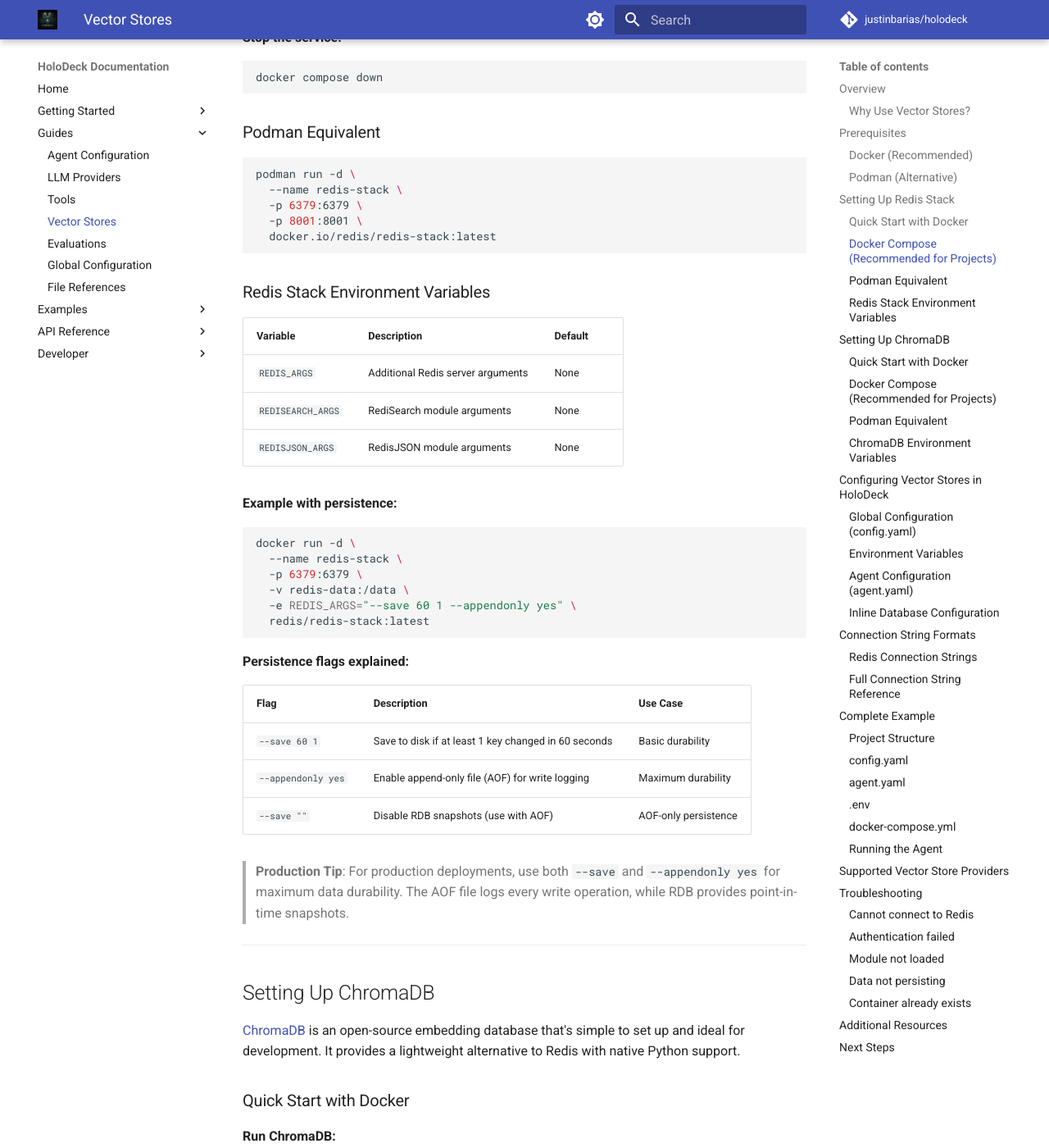
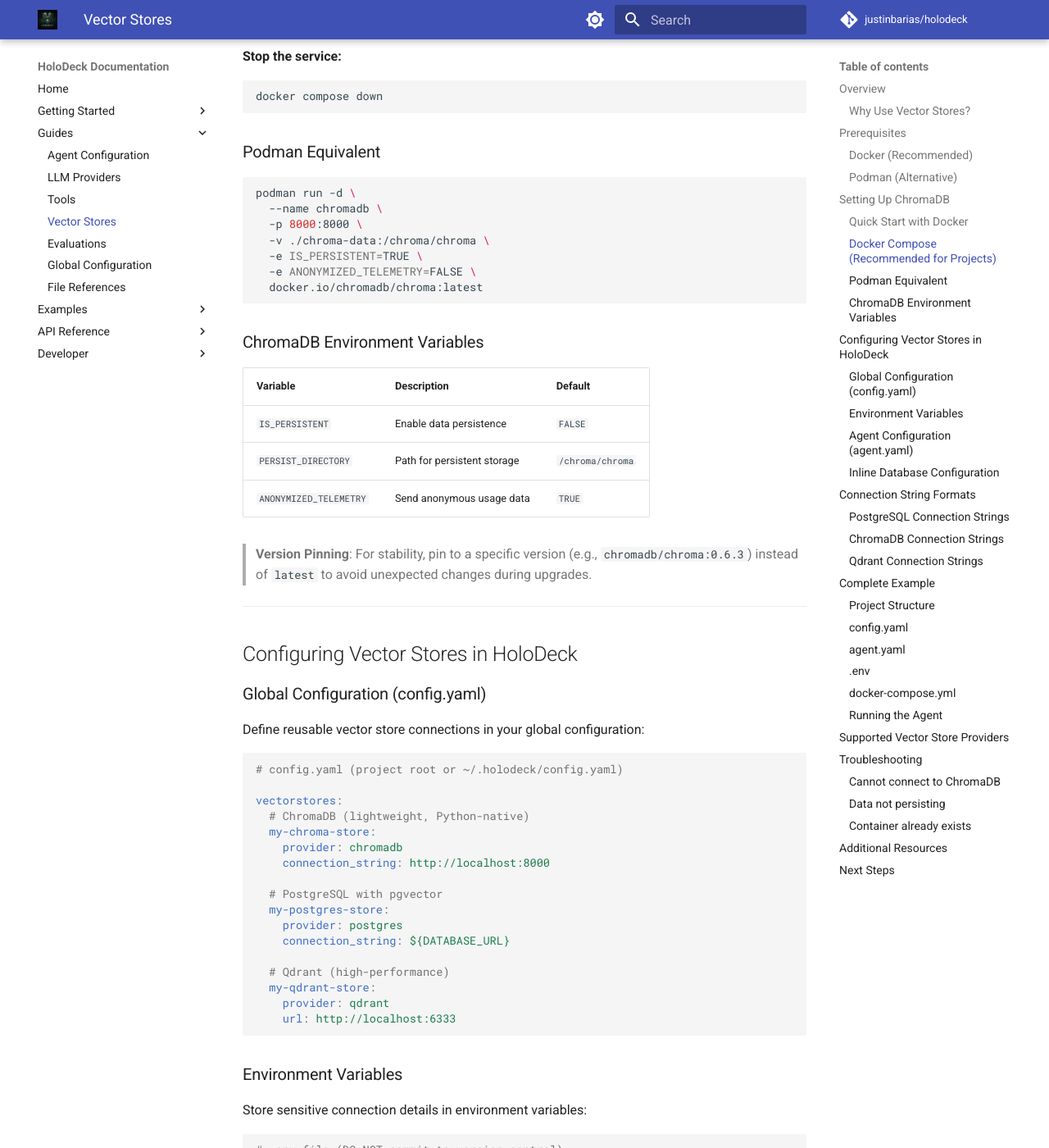
Before and after one commit to justinbarias/holodeck, an MkDocs documentation site: the page built from docs/guides/vector-stores.md, in a window 1280 px wide and 1400 px high, scrolled down 2719 px. Shown: the whole window at 82% size. Built offline with MkDocs 1.6.1 and Material for MkDocs 9.7.7, drawn with Linux system fonts in a browser that asks for light colours; comment, search, counter and statistics services are not loaded; some of the changed text lies outside the part shown.

Commit message:
Remove redis support

````diff
--- a/docs/guides/vector-stores.md
+++ b/docs/guides/vector-stores.md
@@ -61,114 +61,9 @@
 
 ---
 
-## Setting Up Redis Stack
-
-[Redis Stack](https://hub.docker.com/r/redis/redis-stack) is the recommended vector store for development. It includes Redis with the RediSearch and RedisJSON modules required for vector similarity search.
-
-### Quick Start with Docker
-
-**Run Redis Stack:**
-
-```bash
-docker run -d \
-  --name redis-stack \
-  -p 6379:6379 \
-  -p 8001:8001 \
-  redis/redis-stack:latest
-```
-
-This exposes:
-
-- **Port 6379**: Redis server (for HoloDeck connections)
-- **Port 8001**: RedisInsight web UI (optional, for debugging)
-
-**Verify Redis is running:**
-
-```bash
-docker exec -it redis-stack redis-cli ping
-# PONG
-```
-
-### Docker Compose (Recommended for Projects)
-
-Create a `docker-compose.yml` file in your project root:
-
-```yaml
-version: "3.8"
-
-services:
-  redis:
-    image: redis/redis-stack:latest
-    container_name: holodeck-redis
-    ports:
-      - "6379:6379"
-      - "8001:8001"
-    volumes:
-      - redis-data:/data
-    environment:
-      - REDIS_ARGS=--save 60 1
-    restart: unless-stopped
-
-volumes:
-  redis-data:
-```
-
-**Start the service:**
-
-```bash
-docker compose up -d
-```
-
-**Stop the service:**
-
-```bash
-docker compose down
-```
-
-### Podman Equivalent
-
-```bash
-podman run -d \
-  --name redis-stack \
-  -p 6379:6379 \
-  -p 8001:8001 \
-  docker.io/redis/redis-stack:latest
-```
-
-### Redis Stack Environment Variables
-
-| Variable | Description | Default |
-|----------|-------------|---------|
-| `REDIS_ARGS` | Additional Redis server arguments | None |
-| `REDISEARCH_ARGS` | RediSearch module arguments | None |
-| `REDISJSON_ARGS` | RedisJSON module arguments | None |
-
-**Example with persistence:**
-
-```bash
-docker run -d \
-  --name redis-stack \
-  -p 6379:6379 \
-  -v redis-data:/data \
-  -e REDIS_ARGS="--save 60 1 --appendonly yes" \
-  redis/redis-stack:latest
-```
-
-**Persistence flags explained:**
-
-| Flag | Description | Use Case |
-|------|-------------|----------|
-| `--save 60 1` | Save to disk if at least 1 key changed in 60 seconds | Basic durability |
-| `--appendonly yes` | Enable append-only file (AOF) for write logging | Maximum durability |
-| `--save ""` | Disable RDB snapshots (use with AOF) | AOF-only persistence |
-
-> **Production Tip**: For production deployments, use both `--save` and `--appendonly yes` for maximum data durability. The AOF file logs every write operation, while RDB provides point-in-time snapshots.
-
----
-
 ## Setting Up ChromaDB
 
-[ChromaDB](https://www.trychroma.com/) is an open-source embedding database that's simple to set up and ideal for development. It provides a lightweight alternative to Redis with native Python support.
+[ChromaDB](https://www.trychroma.com/) is an open-source embedding database that's simple to set up and ideal for development. It provides a lightweight vector database with native Python support.
 
 ### Quick Start with Docker
 
@@ -266,25 +161,20 @@
 # config.yaml (project root or ~/.holodeck/config.yaml)
 
 vectorstores:
-  # Redis with Hashset storage (recommended for most use cases)
-  my-redis-store:
-    provider: redis-hashset
-    connection_string: redis://localhost:6379
-
-  # Redis with JSON storage (for complex nested data)
-  my-redis-json:
-    provider: redis-json
-    connection_string: ${REDIS_URL}
-
   # ChromaDB (lightweight, Python-native)
   my-chroma-store:
     provider: chromadb
     connection_string: http://localhost:8000
 
-  # Production Redis with authentication
-  production-redis:
-    provider: redis-hashset
-    connection_string: redis://:${REDIS_PASSWORD}@${REDIS_HOST}:6379
+  # PostgreSQL with pgvector
+  my-postgres-store:
+    provider: postgres
+    connection_string: ${DATABASE_URL}
+
+  # Qdrant (high-performance)
+  my-qdrant-store:
+    provider: qdrant
+    url: http://localhost:6333
 ```
 
 ### Environment Variables
@@ -293,9 +183,8 @@
 
 ```bash
 # .env file (DO NOT commit to version control)
-REDIS_URL=redis://localhost:6379
-REDIS_HOST=redis.example.com
-REDIS_PASSWORD=your-secure-password
+DATABASE_URL=postgresql://user:password@localhost:5432/mydb
+QDRANT_API_KEY=your-api-key
 ```
 
 ### Agent Configuration (agent.yaml)
@@ -321,7 +210,7 @@
     description: Search the knowledge base for relevant information
     type: vectorstore
     source: knowledge_base/
-    database: my-redis-store  # Reference to config.yaml
+    database: my-chroma-store  # Reference to config.yaml
 ```
 
 ### Inline Database Configuration
@@ -335,45 +224,35 @@
     type: vectorstore
     source: docs/
     database:
-      provider: redis-hashset
-      connection_string: redis://localhost:6379
+      provider: chromadb
+      connection_string: http://localhost:8000
 ```
 
 ---
 
 ## Connection String Formats
 
-### Redis Connection Strings
+### PostgreSQL Connection Strings
 
 | Format | Example |
 |--------|---------|
-| Basic | `redis://localhost:6379` |
-| With password | `redis://:${REDIS_PASSWORD}@localhost:6379` |
-| With username | `redis://${REDIS_USER}:${REDIS_PASSWORD}@localhost:6379` |
-| With database | `redis://localhost:6379/0` |
-| TLS/SSL | `rediss://localhost:6379` |
+| Basic | `postgresql://localhost:5432/mydb` |
+| With credentials | `postgresql://user:password@localhost:5432/mydb` |
+| With SSL | `postgresql://user:password@host:5432/mydb?sslmode=require` |
 
-### Full Connection String Reference
+### ChromaDB Connection Strings
 
-```
-redis[s]://[[username:]password@]host[:port][/database]
-```
+| Format | Example |
+|--------|---------|
+| HTTP | `http://localhost:8000` |
+| HTTPS | `https://chroma.example.com` |
 
-**Examples (using environment variables for security):**
+### Qdrant Connection Strings
 
-```yaml
-# Local development
-connection_string: redis://localhost:6379
-
-# With authentication (use environment variables!)
-connection_string: redis://:${REDIS_PASSWORD}@localhost:6379
-
-# Remote server with TLS
-connection_string: rediss://${REDIS_USER}:${REDIS_PASSWORD}@${REDIS_HOST}:6380
-
-# Specific database (0-15)
-connection_string: redis://localhost:6379/1
-```
+| Format | Example |
+|--------|---------|
+| HTTP | `http://localhost:6333` |
+| HTTPS | `https://qdrant.example.com` |
 
 > **Security**: Always use environment variables (`${VAR_NAME}`) for passwords and sensitive connection details. Never commit plaintext passwords to version control.
 
@@ -405,8 +284,8 @@
 
 vectorstores:
   knowledge-store:
-    provider: redis-hashset
-    connection_string: ${REDIS_URL}
+    provider: chromadb
+    connection_string: http://localhost:8000
 
 execution:
   cache_enabled: true
@@ -450,36 +329,37 @@
 
 ```bash
 OPENAI_API_KEY=sk-...
-REDIS_URL=redis://localhost:6379
 ```
 
 ### docker-compose.yml
 
 ```yaml
-version: "3.8"
+version: "3.9"
 
 services:
-  redis:
-    image: redis/redis-stack:latest
-    container_name: holodeck-redis
+  chromadb:
+    image: chromadb/chroma:latest
+    container_name: holodeck-chromadb
     ports:
-      - "6379:6379"
-      - "8001:8001"
+      - "8000:8000"
     volumes:
-      - redis-data:/data
+      - chroma-data:/chroma/chroma
+    environment:
+      - IS_PERSISTENT=TRUE
+      - ANONYMIZED_TELEMETRY=FALSE
 
 volumes:
-  redis-data:
+  chroma-data:
 ```
 
 ### Running the Agent
 
 ```bash
-# 1. Start Redis
+# 1. Start ChromaDB
 docker compose up -d
 
-# 2. Verify Redis is running
-docker exec -it holodeck-redis redis-cli ping
+# 2. Verify ChromaDB is running
+curl http://localhost:8000/api/v2/heartbeat
 
 # 3. Run the agent
 holodeck test agent.yaml
@@ -493,8 +373,6 @@
 
 | Provider | Best For | Setup Complexity |
 |----------|----------|------------------|
-| `redis-hashset` | Development, small-medium datasets | Low |
-| `redis-json` | Complex nested data structures | Low |
 | `chromadb` | Lightweight development, Python-native | Low |
 | `postgres` | Existing PostgreSQL infrastructure | Medium |
 | `qdrant` | High-performance production | Medium |
@@ -504,52 +382,28 @@
 
 ## Troubleshooting
 
-### Cannot connect to Redis
+### Cannot connect to ChromaDB
 
-**Error:** `Connection refused` or `Cannot connect to redis://localhost:6379`
+**Error:** `Connection refused` or `Cannot connect to http://localhost:8000`
 
 **Solutions:**
 
-1. Verify Redis is running:
+1. Verify ChromaDB is running:
    ```bash
-   docker ps | grep redis
+   docker ps | grep chromadb
    ```
 
 2. Check the container logs:
    ```bash
-   docker logs redis-stack
+   docker logs holodeck-chromadb
    ```
 
 3. Test connectivity:
    ```bash
-   docker exec -it redis-stack redis-cli ping
+   curl http://localhost:8000/api/v2/heartbeat
    ```
 
-4. Ensure port 6379 is not blocked by firewall
-
-### Authentication failed
-
-**Error:** `NOAUTH Authentication required`
-
-**Solution:** Include password in connection string:
-
-```yaml
-connection_string: redis://:your-password@localhost:6379
-```
-
-### Module not loaded
-
-**Error:** `unknown command 'FT.CREATE'`
-
-**Solution:** Use `redis/redis-stack` image instead of plain `redis`:
-
-```bash
-# Wrong (missing vector search modules)
-docker run -d redis:latest
-
-# Correct (includes RediSearch)
-docker run -d redis/redis-stack:latest
-```
+4. Ensure port 8000 is not blocked by firewall
 
 ### Data not persisting
 
@@ -557,30 +411,31 @@
 
 ```bash
 docker run -d \
-  --name redis-stack \
-  -p 6379:6379 \
-  -v redis-data:/data \
-  redis/redis-stack:latest
+  --name chromadb \
+  -p 8000:8000 \
+  -v chroma-data:/chroma/chroma \
+  -e IS_PERSISTENT=TRUE \
+  chromadb/chroma:latest
 ```
 
 ### Container already exists
 
-**Error:** `container name "redis-stack" is already in use`
+**Error:** `container name "chromadb" is already in use`
 
 **Solution:** Remove the existing container:
 
 ```bash
-docker rm -f redis-stack
+docker rm -f chromadb
 ```
 
 ---
 
 ## Additional Resources
 
-- [Redis Stack on Docker Hub](https://hub.docker.com/r/redis/redis-stack)
-- [Redis Vector Similarity Documentation](https://redis.io/docs/stack/search/reference/vectors/)
 - [ChromaDB on Docker Hub](https://hub.docker.com/r/chromadb/chroma)
 - [ChromaDB Documentation](https://docs.trychroma.com/)
+- [Qdrant Documentation](https://qdrant.tech/documentation/)
+- [PostgreSQL pgvector](https://github.com/pgvector/pgvector)
 - [Tools Reference Guide](tools.md) - Complete vectorstore tool configuration
 - [Global Configuration Guide](global-config.md) - Shared settings across agents
 
--- a/pyproject.toml
+++ b/pyproject.toml
@@ -27,9 +27,7 @@
     "absl-py>=2.3.1,<3.0.0",
     "sacrebleu>=2.5.1,<3.0.0",
     "anthropic>=0.72.0,<0.73.0",
-    "redis[hiredis]>=6.0",
     "ollama>=0.4,<1.0",
-    "redisvl>=0.4.0,<0.5.0", # redis version conflict handled by [tool.uv].override-dependencies
     "python-ulid>=3.1.0,<4.0.0",
     "ml-dtypes>=0.4.0,<0.5.0",
     "chromadb (>=0.5,<1.1)",
@@ -71,9 +69,6 @@
 packages = ["src/holodeck"]
 
 [tool.uv]
-override-dependencies = [
-    "redis>=6.0",  # Force redis 6.x even though redisvl wants 5.x
-]
 prerelease = "allow"  # Allow pre-releases (required for azure-ai-agents via semantic-kernel)
 
 [tool.black]
````
Also changed, not shown: docs/guides/tools.md (+5 -18 lines), 12 other files.
